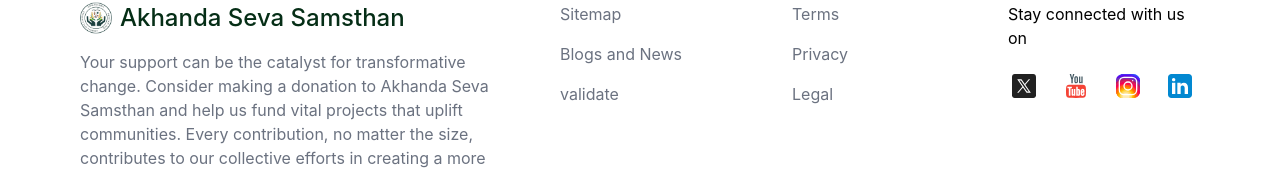
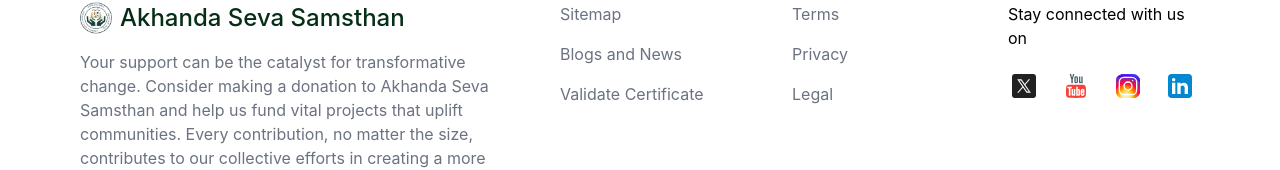
Before and after one commit to ddileep01/assngo-website, a Next.js app: page /about in a window 1280 px wide. Shown: the part 1959-2129 px from the top of the page. Built offline with nearby package versions, Linux system fonts and the light colour scheme.

Commit message:
update label name in footer comp

```diff
--- a/components/footer.js
+++ b/components/footer.js
@@ -9,7 +9,7 @@ export default function Footer() {
   const navigation = [
     { label: "Sitemap", link: "/sitemap" },
     { label: "Blogs and News", link: "/blogs" },
-    { label: "validate", link: "/validate" },
+    { label: "Validate Certificate", link: "/validate" },
   ];
   const legal = [
     { label: "Terms", link: "/terms" },
```
